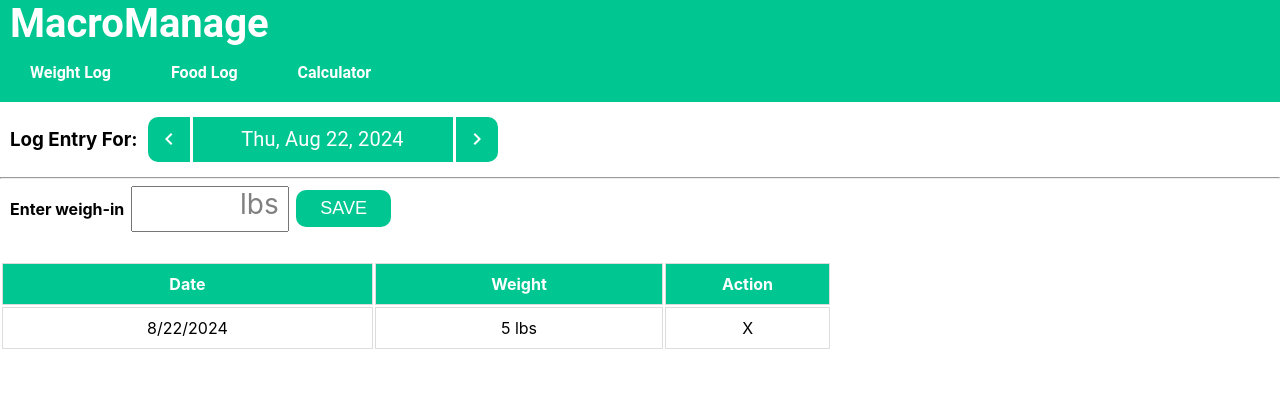
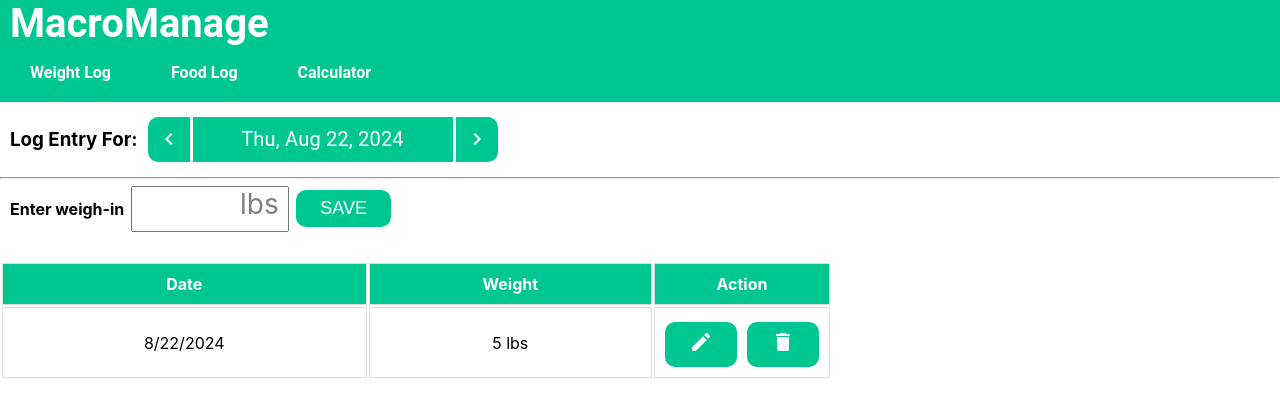
Before and after one commit to andyp4293/MacroManage, a React (Create React App) app: page /weight-log in a window 1280 px wide. Both pictures are taken after typing "5" into the empty fields and a click on the button "SAVE". Shown: the top 416 px of the page. Built offline with nearby package versions, Linux system fonts and the light colour scheme.

Commit message:
Added entry deletion functionality to delete button for weight entry  table

```diff
--- a/src/pages/Calculator.js
+++ b/src/pages/Calculator.js
@@ -70,7 +70,7 @@ function Calculator() {
                 <div className={styles.result}>
                     <button className= {styles['calculate-btn']} onClick={calculateBMR}>Calculate</button>
                     <div className="result-message">
-                        {tdee && <span className="calories">{tdee}</span>} Calories/day
+                        {tdee && <span className={styles['calories']}>{tdee}</span>} Calories/day
                     </div>
                 </div>
             </div>
--- a/src/pages/Weightlog.js
+++ b/src/pages/Weightlog.js
@@ -1,6 +1,8 @@
 import React, { useState } from 'react';
 import DateSelector from '../components/dateSelector';
 import styles from '../styles/Weightlog.module.css';
+import EditIcon from '@mui/icons-material/Edit';
+import DeleteIcon from '@mui/icons-material/Delete';
 
 function WeightLog() {
     // setting the weight value in the weight input box
@@ -22,14 +24,22 @@ function WeightLog() {
 
     };
 
+    // func to add a new weight entry whenever user presses save
     const addEntry = () => {
         const newEntry = {
             weight: parseFloat(weight),
-            date: selectedDate.toLocaleDateString(),
+            date: selectedDate.toLocaleDateString()
         }
         setEntry([...entries, newEntry]);
         setWeight('');
     }
+
+    const deleteEntry = (key) => {
+        const updatedEntries = [...entries];
+        updatedEntries.splice(key,1);
+        setEntry(updatedEntries);
+    }
+
 
     const updateDate = (newDate) => {
         setSelectedDate(newDate);
@@ -84,12 +94,24 @@ function WeightLog() {
                         <tbody>
                         {entries.map((entry, index) => (
                             <tr key={index}>
-                                {/* First column with a static value "Weight" */}
+                                {/* first column with date value of entry */}
                                 <td style={{ padding: '10px', border: '1px solid #ddd', textAlign: 'center' }}>{entry.date}</td>
-                                {/* Second column with the date of the entry */}
+                                {/* second column with weight value of entry */}
                                 <td style={{ padding: '10px', border: '1px solid #ddd', textAlign: 'center'  }}>{entry.weight} lbs</td>
-                                {/* Third column with the weight value and "lbs" unit */}
-                                <td style={{ padding: '10px', border: '1px solid #ddd', textAlign: 'center' }}>X</td>
+                                {/* third column with action options of editing or deleting the entry */}
+                                <td style={{ padding: '10px', border: '1px solid #ddd', textAlign: 'center' }} className = {styles['actionButtons']}>
+
+                                        <button className = {styles['actionButton']}>
+                                            <EditIcon></EditIcon>
+                                        </button>
+                                        <button
+                                        className = {styles['actionButton']}
+                                        onClick = {() => deleteEntry(index)}
+                                        >
+                                            <DeleteIcon></DeleteIcon>
+                                        </button>
+
+                                </td>
                             </tr>
                         ))}
 
--- a/src/styles/Weightlog.module.css
+++ b/src/styles/Weightlog.module.css
@@ -62,3 +62,28 @@ input[type="number"] {
 .weight-entry-table {
     margin-top: 20px;
 }
+
+.weight-entry-table .actionButton{
+    padding: 8px 24px;
+    margin: 4px 0;
+    font-size: 18px;
+    font-weight: 100;
+    text-transform: uppercase;
+    border:none;
+    background: rgba(0, 198, 145, 1);
+    color: white;
+    cursor: pointer;
+    margin-bottom: 0px;
+    border-radius: 10px;
+}
+
+.weight-entry-table .actionButton:hover{
+    background: rgb(3, 152, 112);
+}
+
+.actionButtons {
+    display: flex;
+    justify-content: center;
+    gap: 10px;
+    max-height: 50%;
+}
```
